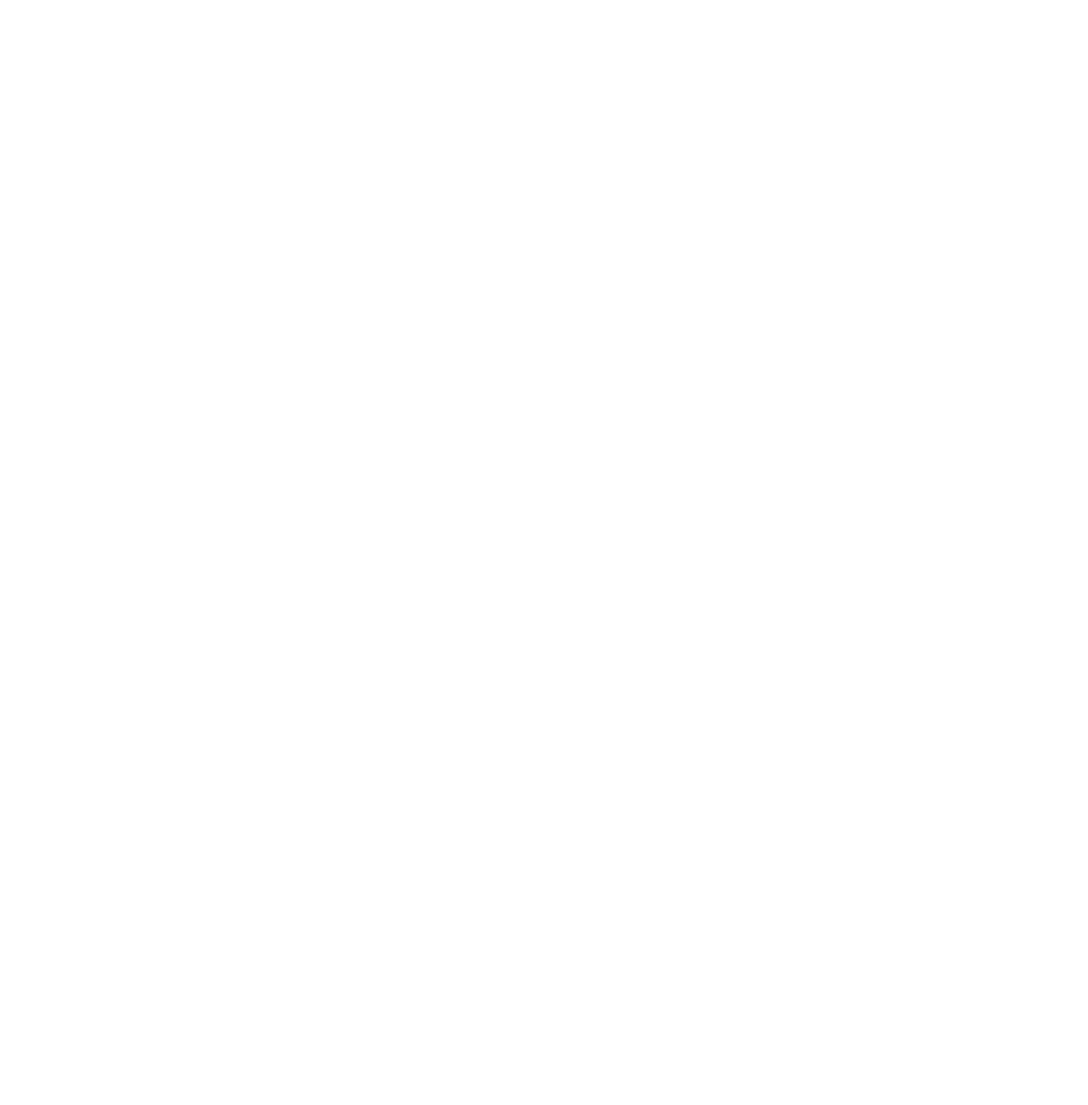
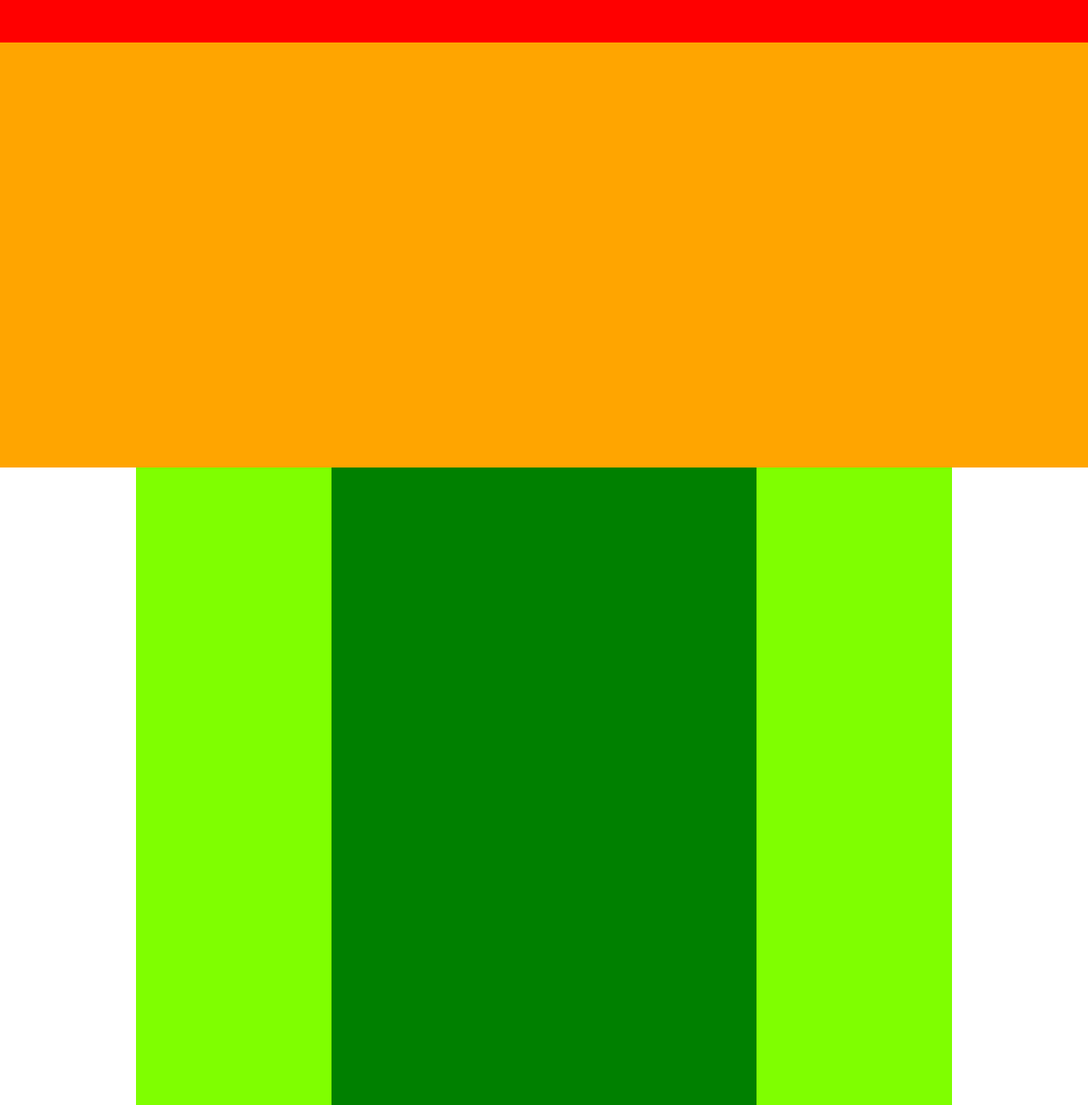
Before and after one commit to daisuke0715/html-css-chapter4, a plain HTML site: page chapter4-work/index.html in a window 1280 px wide. Shown: the top 1300 px of the page at 85% size. Before the commit the page ends 800 px from the top, so only its background shows below. Drawn offline with Linux system fonts and the light colour scheme.

Commit message:
[FINISH]1-4

```diff
--- a/chapter4-work/index.html
+++ b/chapter4-work/index.html
@@ -7,6 +7,25 @@
     <link rel="stylesheet" href="style.css">
 </head>
 <body>
+    <!-- headerセクション -->
+    <div class="header">
+        <div class="header-item"></div>
+    </div>
 
+   <!-- 1つ目のセクション -->
+    <div class="first-section">
+        <div class="first-section-content"></div>
+    </div>
+
+    <!-- 2つ目のセクション -->
+    <div class="second-section">
+        <div class="parent">
+            <div class="child"></div>
+        </div>
+    </div>
+
+    <!-- footerセクション -->
+    <div class="footer"></div>
+</body>
 </body>
 </html>
--- a/chapter4-work/style.css
+++ b/chapter4-work/style.css
@@ -0,0 +1,43 @@
+body {
+    margin: 0;
+    padding: 0;
+}
+
+.header {
+    height: 50px;
+    width: 100%;
+}
+
+.header-item {
+    height: 50px;
+    background-color: red;
+}
+
+.first-section {
+    height: 500px;
+    background-color: orange;
+}
+
+.second-section {
+    height: 1400px;
+}
+
+.parent {
+    width: 960px;
+    background-color: chartreuse;
+    height: 100%;
+    margin: 0 auto;
+}
+
+.child {
+    width: 500px;
+    background-color: green;
+    height: 100%;
+    margin: 0 auto;
+}
+
+
+.footer {
+    height: 100px;
+    background-color: blue;
+}
```
